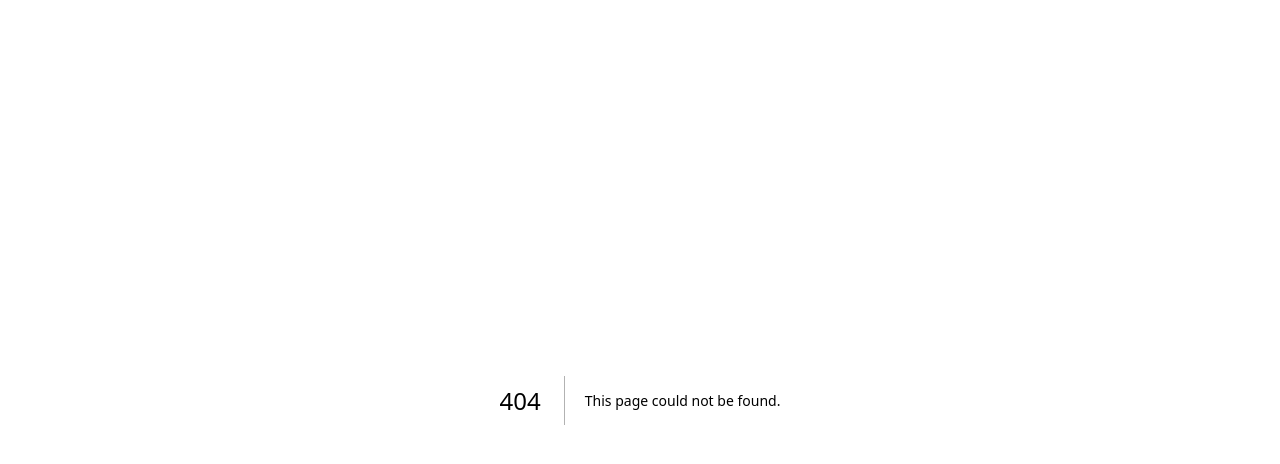
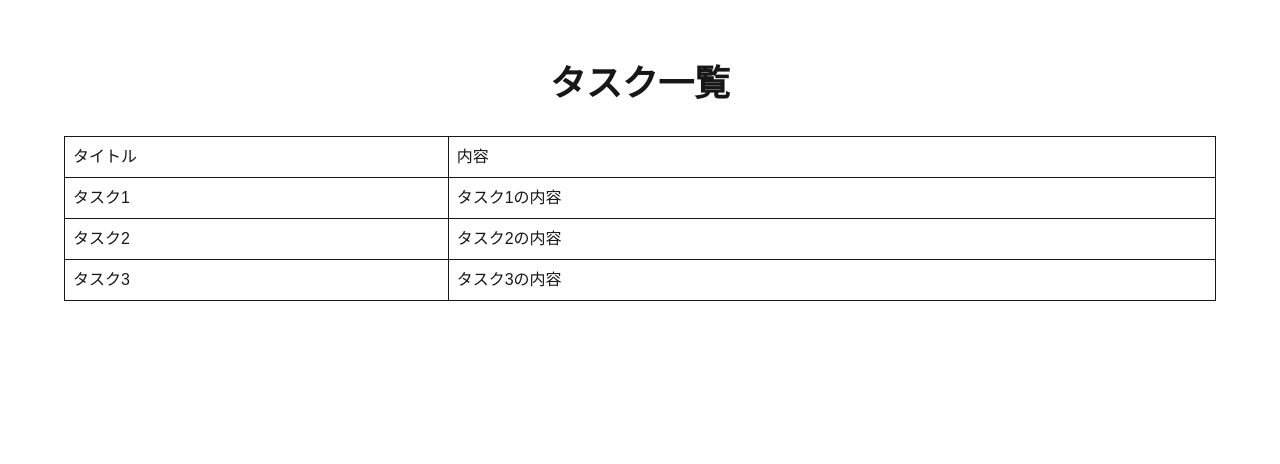
Before and after one commit to Kykoji000/next-practice, a Next.js app in the folder next-app/: page /task in a window 1280 px wide. Before the commit this address had no page. Shown: the top 464 px of the page. Built offline with nearby package versions, Linux system fonts and the light colour scheme.

Commit message:
create Task list

```diff
--- /dev/null
+++ b/next-app/app/task/page.tsx
@@ -0,0 +1,24 @@
+"use client";
+
+import { useState } from "react";
+
+import { Table } from "@/components/table";
+
+import { Task } from "@/types/task";
+
+function Page() {
+    const [tasks, setTasks] = useState<Task[]>([
+        { title: "タスク1", content: "タスク1の内容"},
+        { title: "タスク2", content: "タスク2の内容"},
+        { title: "タスク3", content: "タスク3の内容"},
+    ]);
+
+    return (
+        <div className="flex flex-col gap-8 items-center p-16">
+            <h1 className="text-4xl font-bold">タスク一覧</h1>
+            <Table tasks={tasks}></Table>
+        </div>
+    );
+}
+
+export default Page;
--- /dev/null
+++ b/next-app/components/table.tsx
@@ -0,0 +1,27 @@
+import { Task } from "@/types/task";
+import { table } from "console";
+
+type Props ={
+    tasks: Task[];
+};
+
+export function Table({ tasks }: Props) {
+    return (
+        <table className="w-full [&_td]:p-2 [&_td]:border">
+            <thead>
+                <tr>
+                    <td>タイトル</td>
+                    <td className="w-2/3">内容</td>
+                </tr>
+            </thead>
+            <tbody>
+                {tasks.map((task,index) =>(
+                    <tr key={index}>
+                        <td>{task.title}</td>
+                        <td>{task.content}</td>
+                    </tr>
+                ))}
+            </tbody>
+        </table>
+    );
+}
--- /dev/null
+++ b/next-app/types/task.ts
@@ -0,0 +1,4 @@
+export type Task = {
+    title: string;
+    content: string;
+};
```
